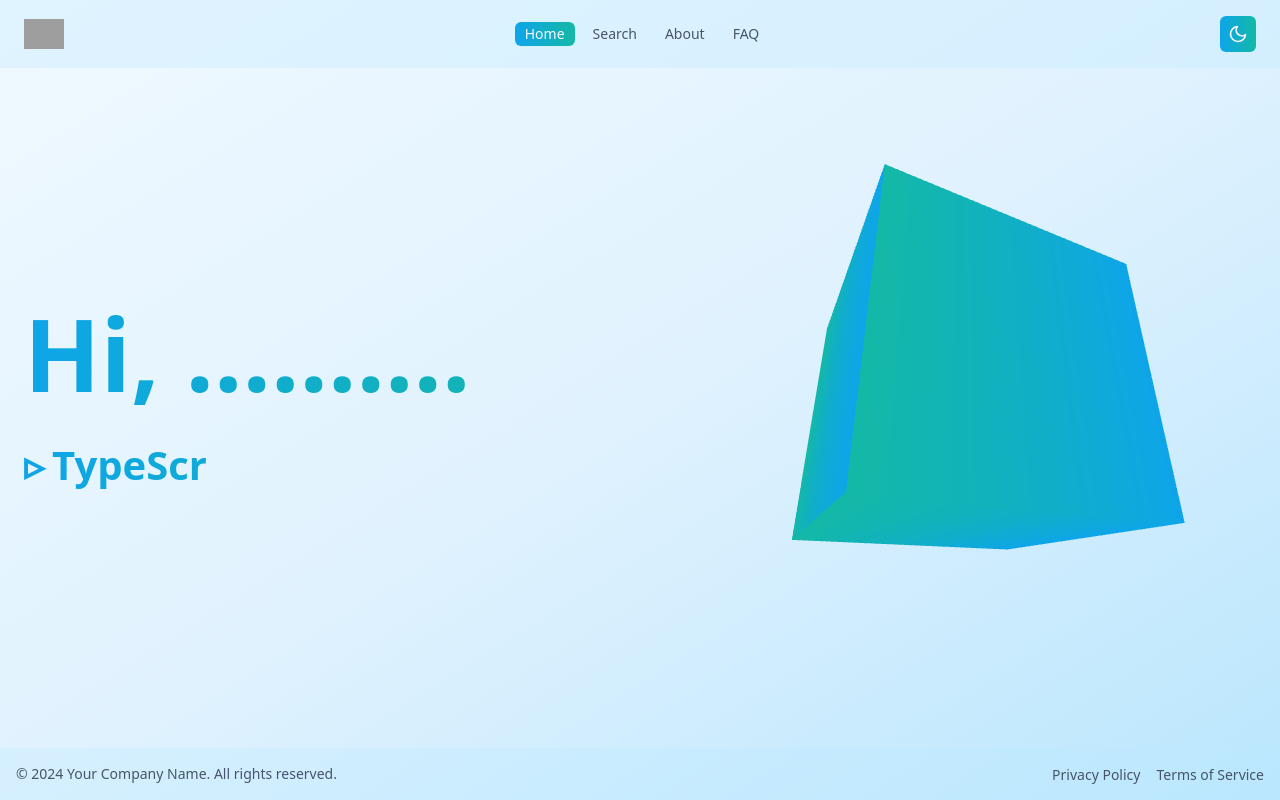
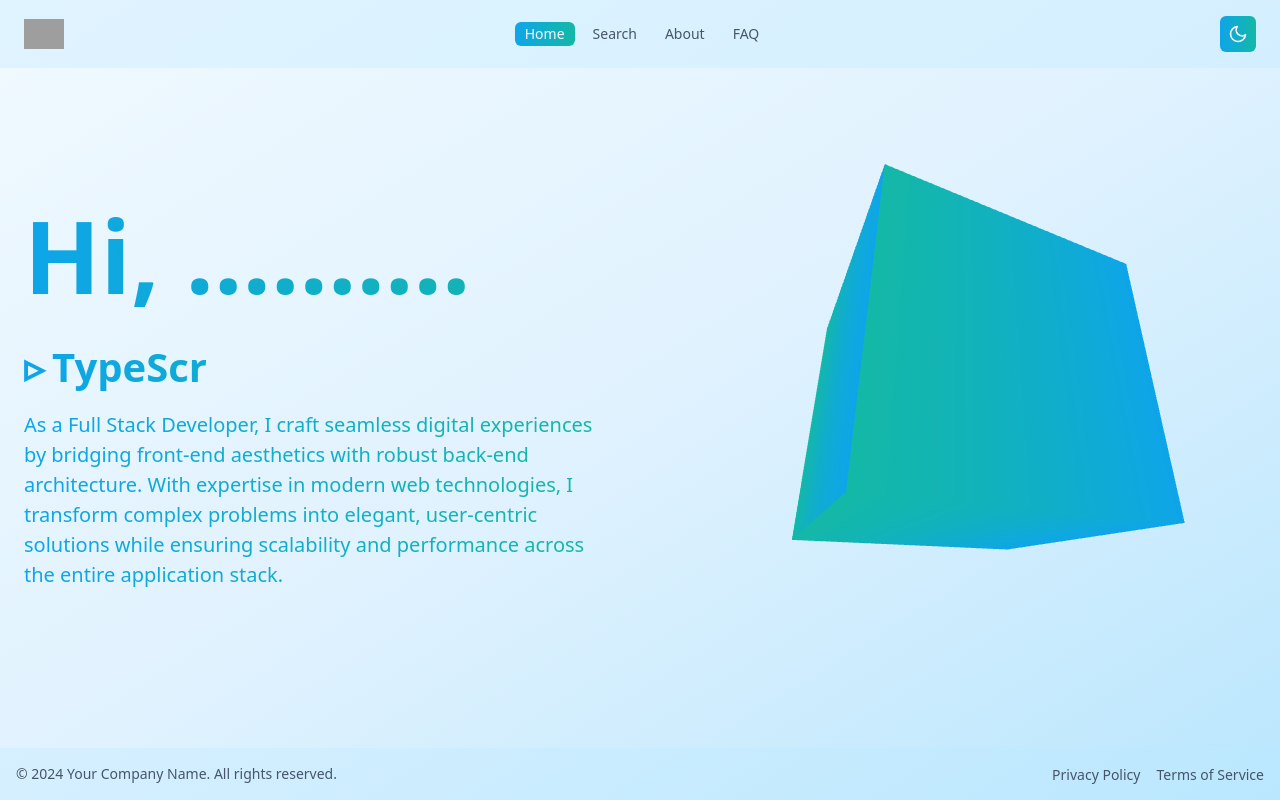
Before and after one commit to pauljianbo/paul-portfolio, a Next.js app: page / in a window 1280 px wide. Built offline with nearby package versions, Linux system fonts and the light colour scheme; grey boxes are pictures that could not be loaded.

Commit message:
add self description

```diff
--- a/app/components/tools/Animation/IntroText.tsx
+++ b/app/components/tools/Animation/IntroText.tsx
@@ -62,14 +62,14 @@ export default function IntroText() {
   const { currentText, currentTextIndex } = useTypewriter(roles, 50, 1500);
 
   return (
-    <div className="flex h-full  flex-col justify-center p-6">
+    <div className="flex h-full  flex-col justify-center p-6 space-y-4">
       {/* Animated container for the name */}
       <motion.div
         initial={{ opacity: 0, y: 20 }} // Start invisible and 20px down
         animate={{ opacity: 1, y: 0 }} // Animate to visible and original position
         transition={{ duration: 0.5 }} // Animation takes 0.5 seconds
       >
-        <motion.h1 className="mb-4 bg-gradient-to-r from-light-primary to-light-secondary bg-clip-text text-[100px] font-bold text-transparent dark:from-dark-primary dark:to-dark-secondary">
+        <motion.h1 className="bg-gradient-to-r from-light-primary to-light-secondary bg-clip-text text-[100px] font-bold text-transparent dark:from-dark-primary dark:to-dark-secondary">
           Hi, ..........
         </motion.h1>
       </motion.div>
@@ -87,6 +87,9 @@ export default function IntroText() {
           <span>{currentText}</span>
         </div>
       </motion.div>
+      <p className="bg-gradient-to-r from-light-primary to-light-secondary bg-clip-text text-[20px] leading-[30px] text-transparent dark:from-dark-primary dark:to-dark-secondary">
+        As a Full Stack Developer, I craft seamless digital experiences by bridging front-end aesthetics with robust back-end architecture. With expertise in modern web technologies, I transform complex problems into elegant, user-centric solutions while ensuring scalability and performance across the entire application stack.
+      </p>
     </div>
   );
 }
```
